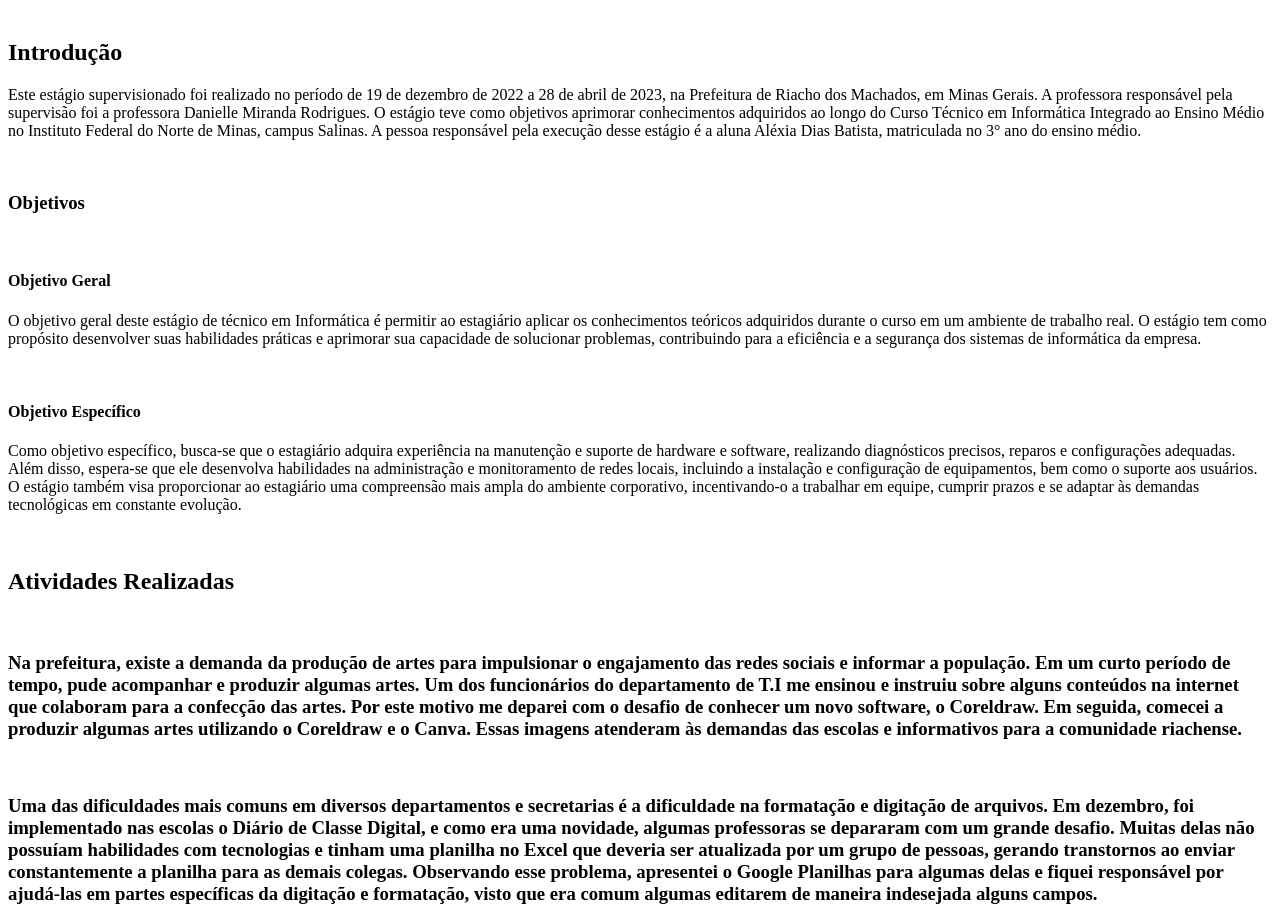
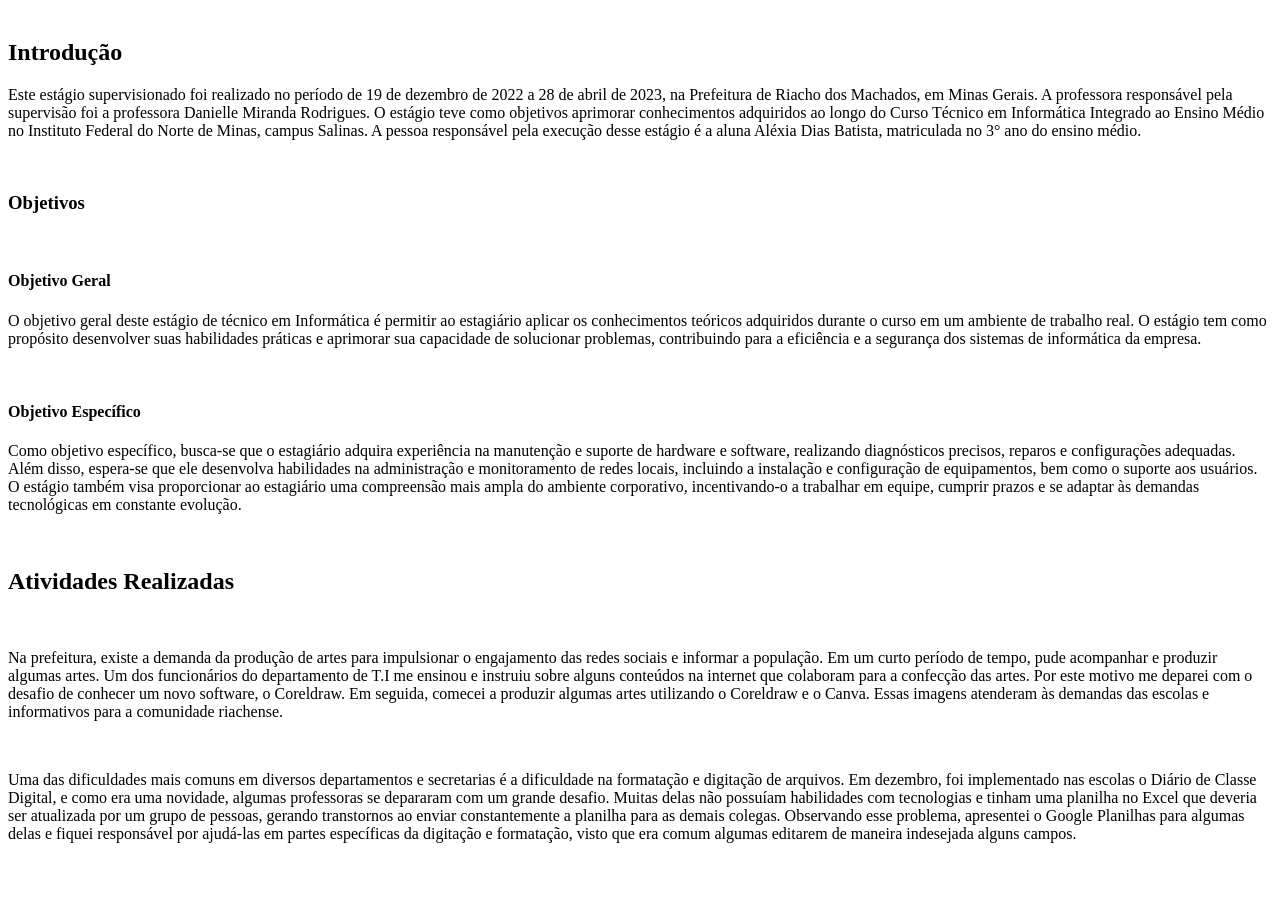
Before and after one commit to AlexiaDiasB/html-texto, a plain HTML site: page estagio.html in a window 1280 px wide. Shown: the part 79-1003 px from the top of the page. After the commit the page ends 938 px from the top, so only its background shows below. Drawn offline with Linux system fonts and the light colour scheme.

Commit message:
salvando4

```diff
--- a/estagio.html
+++ b/estagio.html
@@ -30,14 +30,14 @@
 <br>
 <h2>Atividades Realizadas</h2>
 <br>
-<h3>Na prefeitura, existe a demanda da produção de artes para impulsionar o engajamento das redes sociais e informar a população.
+<p>Na prefeitura, existe a demanda da produção de artes para impulsionar o engajamento das redes sociais e informar a população.
     Em um curto período de tempo, pude acompanhar e produzir algumas artes.
     Um dos funcionários do departamento de T.I me ensinou e instruiu sobre alguns conteúdos na internet que colaboram para a confecção das artes.
     Por este motivo me deparei com o desafio de conhecer um novo software, o Coreldraw. Em seguida, comecei a produzir algumas artes utilizando o Coreldraw e o Canva.
     Essas imagens atenderam às demandas das escolas e informativos para a comunidade riachense.
-    </h3>
+</p>
     <br>
-    <h3>Uma das dificuldades mais comuns em diversos departamentos e secretarias é a dificuldade na formatação e digitação de arquivos. Em dezembro, foi implementado nas escolas o Diário de Classe Digital, e como era uma novidade, algumas professoras se depararam com um grande desafio. Muitas delas não possuíam habilidades com tecnologias e tinham uma planilha no Excel que deveria ser atualizada por um grupo de pessoas, gerando transtornos ao enviar constantemente a planilha para as demais colegas. Observando esse problema, apresentei o Google Planilhas para algumas delas e fiquei responsável por ajudá-las em partes específicas da digitação e formatação, visto que era comum algumas editarem de maneira indesejada alguns campos.
-    </h3>
+    <p>Uma das dificuldades mais comuns em diversos departamentos e secretarias é a dificuldade na formatação e digitação de arquivos. Em dezembro, foi implementado nas escolas o Diário de Classe Digital, e como era uma novidade, algumas professoras se depararam com um grande desafio. Muitas delas não possuíam habilidades com tecnologias e tinham uma planilha no Excel que deveria ser atualizada por um grupo de pessoas, gerando transtornos ao enviar constantemente a planilha para as demais colegas. Observando esse problema, apresentei o Google Planilhas para algumas delas e fiquei responsável por ajudá-las em partes específicas da digitação e formatação, visto que era comum algumas editarem de maneira indesejada alguns campos.
+    </p>
 
 </html>
```
